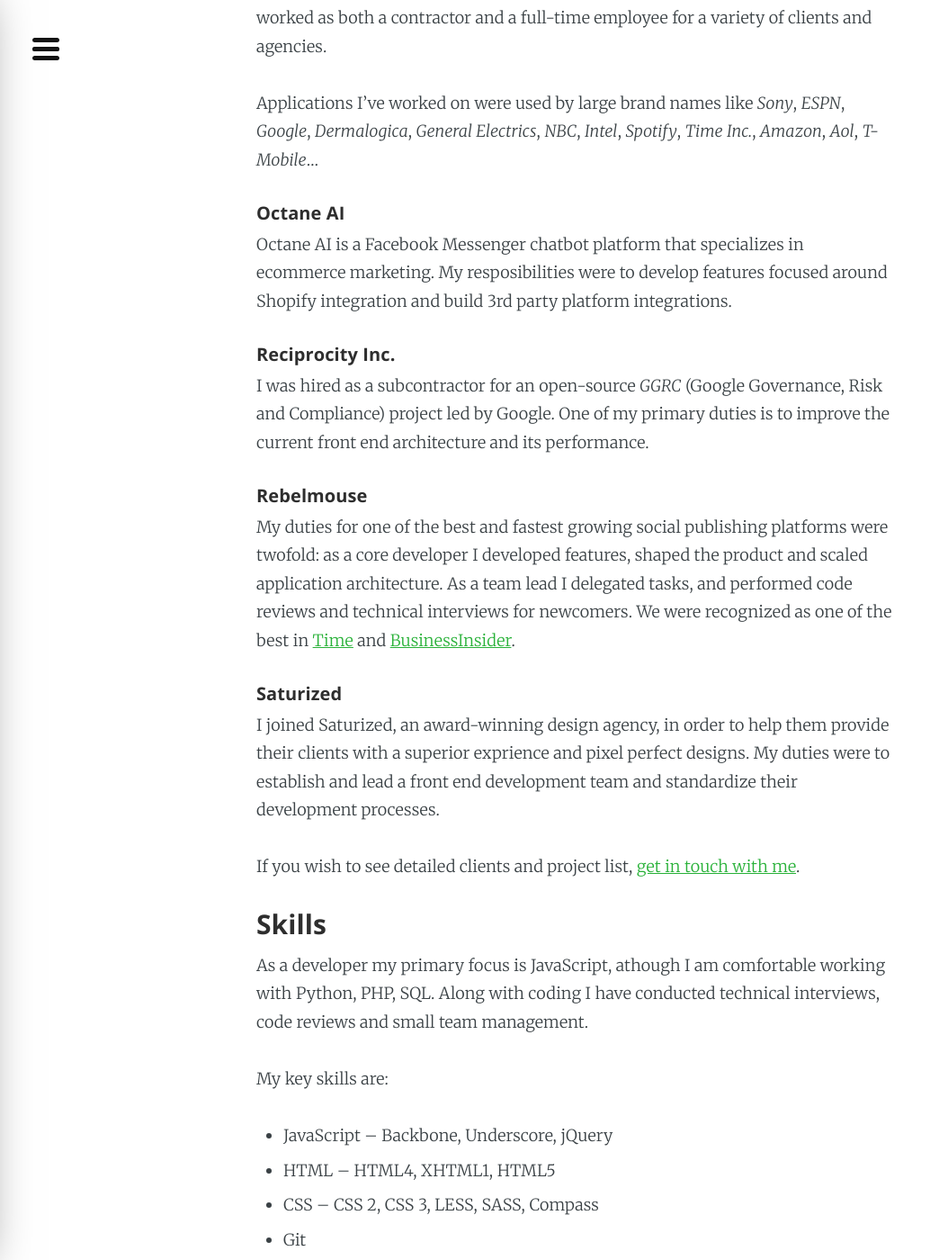
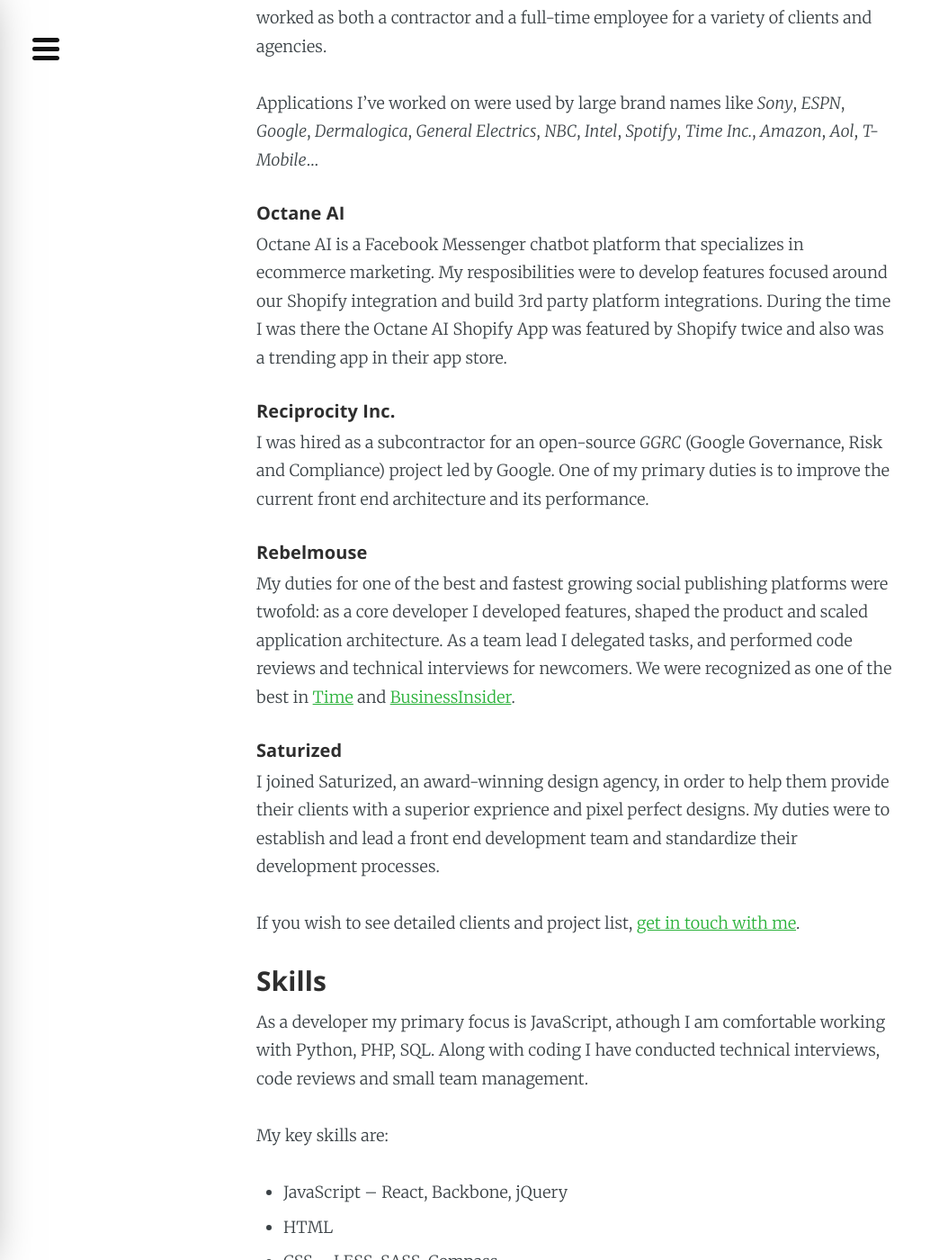
Before and after one commit to hyperNURb/hypernurb.github.io, a Jekyll site: the page built from index.md, in a window 1280 px wide and 1400 px high, scrolled down 281 px. Shown: the whole window at 90% size, without its empty margins (0-1054 px from the left). Built offline with Jekyll 4.4.1, drawn with Linux system fonts in a browser that asks for light colours; some of the changed text lies outside the part shown.

Commit message:
Update copy

```diff
--- a/index.md
+++ b/index.md
@@ -27,7 +27,7 @@
 
 
 ##### Octane AI
-Octane AI is a Facebook Messenger chatbot platform that specializes in ecommerce marketing. My resposibilities were to develop features focused around Shopify integration and build 3rd party platform integrations.
+Octane AI is a Facebook Messenger chatbot platform that specializes in ecommerce marketing. My resposibilities were to develop features focused around our Shopify integration and build 3rd party platform integrations. During the time I was there the Octane AI Shopify App was featured by Shopify twice and also was a trending app in their app store.
 
 
 ##### Reciprocity Inc.
@@ -51,9 +51,9 @@
 
 My key skills are:
 
-- JavaScript – Backbone, Underscore, jQuery
-- HTML – HTML4, XHTML1, HTML5
-- CSS – CSS 2, CSS 3, LESS, SASS, Compass
+- JavaScript – React, Backbone, jQuery
+- HTML
+- CSS – LESS, SASS, Compass
 - Git
 
 I have experience working with:
@@ -61,6 +61,7 @@
 - Python – Django, Flask
 - PHP – Laravel, Zend, Kohana, Symfony
 - Ruby – Ruby on Rails
+
 
 ### Talks & Lectures
 
```
Also changed, not shown: other parts of index.md (+1 -2 lines).
